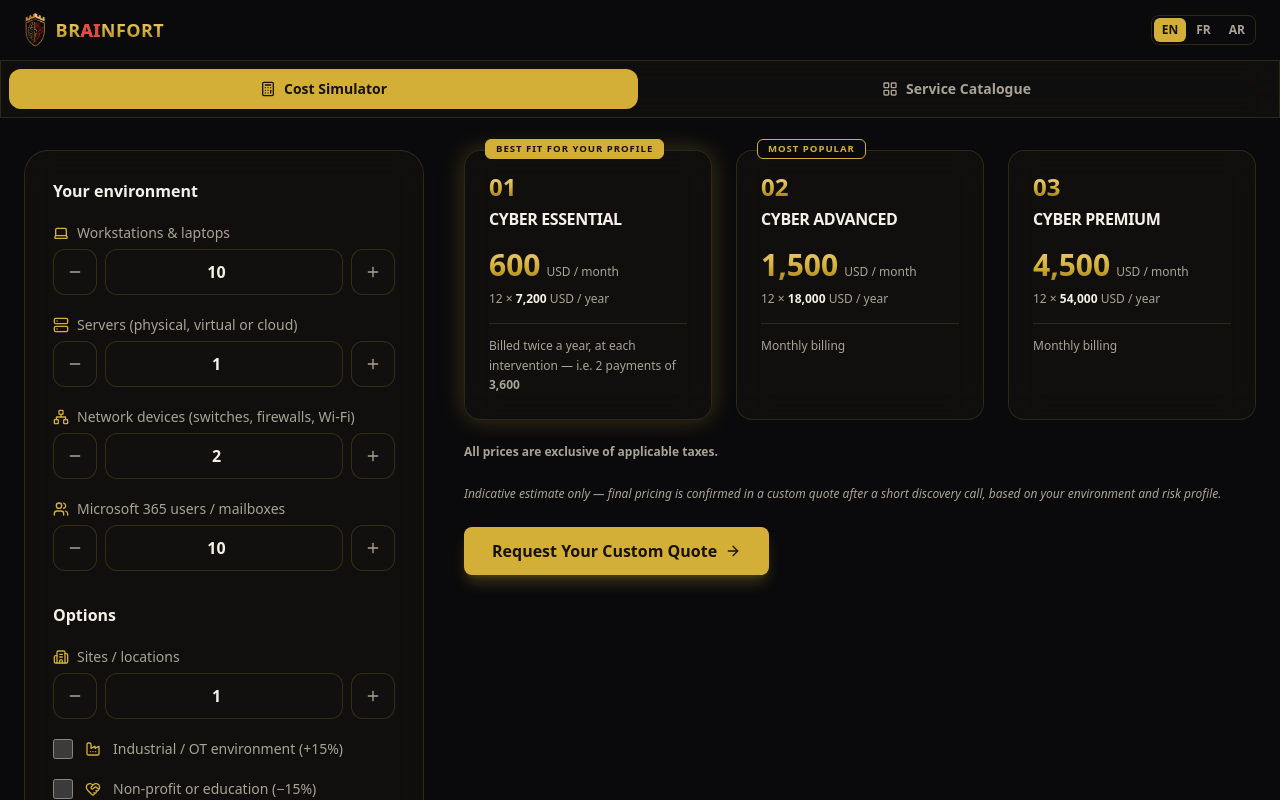
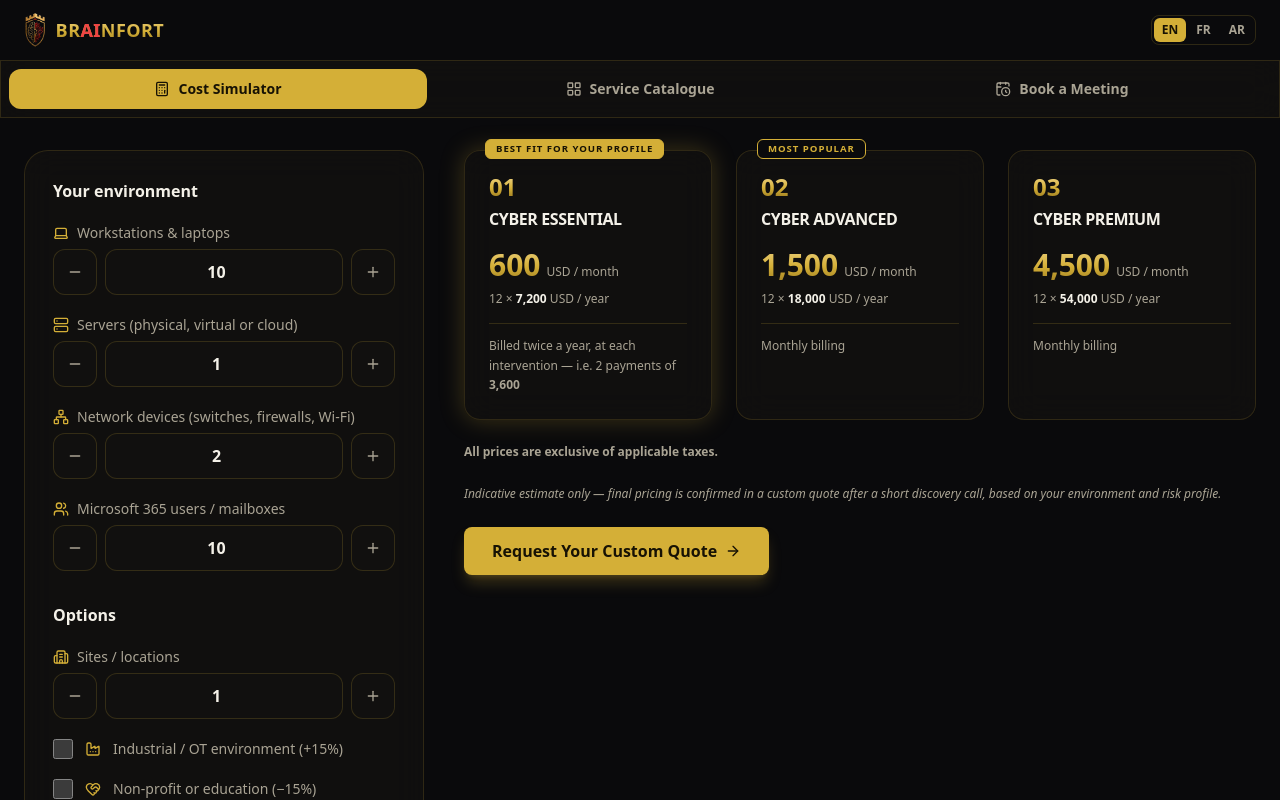
Before and after one commit to bizidwassim-design/brainfortsecurity.com, a Next.js app: page /app/en in a window 1280 px wide. Shown: the top 800 px of the page. Built offline with nearby package versions, Linux system fonts and the light colour scheme.

Commit message:
App: Rendez-vous tab with Calendly booking link (30-min meeting), EN/FR/AR
Co-Authored-By: Claude Fable 5 <noreply@anthropic.com>

```diff
--- a/src/app/app/[locale]/page.tsx
+++ b/src/app/app/[locale]/page.tsx
@@ -2,6 +2,8 @@ import type { Metadata } from "next";
 import Image from "next/image";
 import Link from "next/link";
 import {
+  ArrowRight,
+  CalendarClock,
   CheckCircle2,
   ChevronDown,
   ClipboardCheck,
@@ -19,6 +21,7 @@ import {
 
 import { AppTabs } from "@/components/app/app-tabs";
 import { CostSimulator } from "@/components/simulator/cost-simulator";
+import { buttonVariants } from "@/components/ui/button";
 import {
   getDictionary,
   localeNames,
@@ -128,6 +131,43 @@ export default async function MobileAppPage({ params }: PageProps) {
     </section>
   );
 
+  const booking = (
+    <section className="px-4 py-10 sm:px-6">
+      <div className="glass mx-auto max-w-xl rounded-3xl p-8 text-center sm:p-12">
+        <span className="mx-auto flex size-14 items-center justify-center rounded-2xl border border-primary/25 bg-primary/5">
+          <CalendarClock
+            className="neon-icon size-7 text-primary"
+            aria-hidden="true"
+          />
+        </span>
+        <h2 className="mt-5 text-2xl font-bold text-foreground">
+          {dict.appPage.bookingTitle}
+        </h2>
+        <span
+          aria-hidden="true"
+          className="mx-auto mt-4 block h-1 w-12 rounded-full bg-primary"
+        />
+        <p className="mt-4 leading-relaxed text-muted-foreground">
+          {dict.appPage.bookingBody}
+        </p>
+        <div className="mt-7">
+          <a
+            href="https://calendly.com/wassim-bizid-brainfortsecurity/30min"
+            target="_blank"
+            rel="noopener noreferrer"
+            className={cn(buttonVariants({ size: "lg" }), "group")}
+          >
+            {dict.appPage.bookingCta}
+            <ArrowRight
+              className="transition-transform group-hover:translate-x-1 rtl:rotate-180 rtl:group-hover:-translate-x-1"
+              aria-hidden="true"
+            />
+          </a>
+        </div>
+      </div>
+    </section>
+  );
+
   return (
     <>
       {/* Minimal app header: brand (non-navigating) + language switch */}
@@ -175,8 +215,10 @@ export default async function MobileAppPage({ params }: PageProps) {
         <AppTabs
           simulatorLabel={dict.appPage.tabSimulator}
           catalogLabel={dict.appPage.tabCatalog}
+          bookingLabel={dict.appPage.tabBooking}
           simulator={simulator}
           catalog={catalog}
+          booking={booking}
         />
       </main>
     </>
--- a/src/components/app/app-tabs.tsx
+++ b/src/components/app/app-tabs.tsx
@@ -1,28 +1,33 @@
 "use client";
 
 import { useState, type ReactNode } from "react";
-import { Calculator, LayoutGrid } from "lucide-react";
+import { CalendarClock, Calculator, LayoutGrid } from "lucide-react";
 
 import { cn } from "@/lib/utils";
 
 interface AppTabsProps {
   simulatorLabel: string;
   catalogLabel: string;
+  bookingLabel: string;
   simulator: ReactNode;
   catalog: ReactNode;
+  booking: ReactNode;
 }
 
 export function AppTabs({
   simulatorLabel,
   catalogLabel,
+  bookingLabel,
   simulator,
   catalog,
+  booking,
 }: AppTabsProps) {
-  const [tab, setTab] = useState<"sim" | "cat">("sim");
+  const [tab, setTab] = useState<"sim" | "cat" | "rdv">("sim");
 
   const tabs = [
     { id: "sim" as const, label: simulatorLabel, Icon: Calculator },
     { id: "cat" as const, label: catalogLabel, Icon: LayoutGrid },
+    { id: "rdv" as const, label: bookingLabel, Icon: CalendarClock },
   ];
 
   return (
@@ -38,20 +43,21 @@ export function AppTabs({
             aria-selected={tab === id}
             onClick={() => setTab(id)}
             className={cn(
-              "flex flex-1 items-center justify-center gap-2 rounded-xl px-3 py-2.5 text-sm font-semibold transition-colors focus-visible:outline-none focus-visible:ring-2 focus-visible:ring-ring",
+              "flex flex-1 items-center justify-center gap-2 rounded-xl px-2 py-2.5 text-xs font-semibold transition-colors focus-visible:outline-none focus-visible:ring-2 focus-visible:ring-ring sm:text-sm",
               tab === id
                 ? "bg-primary text-primary-foreground"
                 : "text-muted-foreground hover:text-foreground",
             )}
           >
             <Icon className="size-4 shrink-0" aria-hidden="true" />
-            {label}
+            <span className="truncate">{label}</span>
           </button>
         ))}
       </div>
-      {/* Both panels stay mounted so simulator inputs survive tab switches. */}
+      {/* Panels stay mounted so simulator inputs survive tab switches. */}
       <div className={cn(tab !== "sim" && "hidden")}>{simulator}</div>
       <div className={cn(tab !== "cat" && "hidden")}>{catalog}</div>
+      <div className={cn(tab !== "rdv" && "hidden")}>{booking}</div>
     </>
   );
 }
--- a/src/i18n/ar.ts
+++ b/src/i18n/ar.ts
@@ -1071,6 +1071,11 @@ export const ar: Dictionary = {
     metaTitle: "تطبيق براين فورت",
     tabSimulator: "محاكي التكاليف",
     tabCatalog: "كتالوج الخدمات",
+    tabBooking: "احجز موعدًا",
+    bookingTitle: "احجز اجتماعًا لمدة 30 دقيقة",
+    bookingBody:
+      "اختر موعدًا مباشرة من جدولنا — مكالمة فيديو لمدة 30 دقيقة لمناقشة بيئتك وأولوياتك ومستوى الحماية المناسب. دون أي التزام.",
+    bookingCta: "اختر موعدًا",
     contactCta: "اطلب عرض سعر",
   },
   trustPage: {
--- a/src/i18n/en.ts
+++ b/src/i18n/en.ts
@@ -1073,6 +1073,11 @@ export const en = {
     metaTitle: "BrainFort App",
     tabSimulator: "Cost Simulator",
     tabCatalog: "Service Catalogue",
+    tabBooking: "Book a Meeting",
+    bookingTitle: "Book a 30-Minute Meeting",
+    bookingBody:
+      "Pick a slot directly in our calendar — a 30-minute video call to discuss your environment, priorities, and the right level of protection. No commitment.",
+    bookingCta: "Choose a Time Slot",
     contactCta: "Request a Quote",
   },
   trustPage: {
--- a/src/i18n/fr.ts
+++ b/src/i18n/fr.ts
@@ -1094,6 +1094,11 @@ export const fr: Dictionary = {
     metaTitle: "App BrainFort",
     tabSimulator: "Simulateur de coûts",
     tabCatalog: "Catalogue de services",
+    tabBooking: "Rendez-vous",
+    bookingTitle: "Réservez une rencontre de 30 minutes",
+    bookingBody:
+      "Choisissez un créneau directement dans notre agenda — une visioconférence de 30 minutes pour discuter de votre environnement, de vos priorités et du bon niveau de protection. Sans engagement.",
+    bookingCta: "Choisir un créneau",
     contactCta: "Demander une soumission",
   },
   trustPage: {
```
